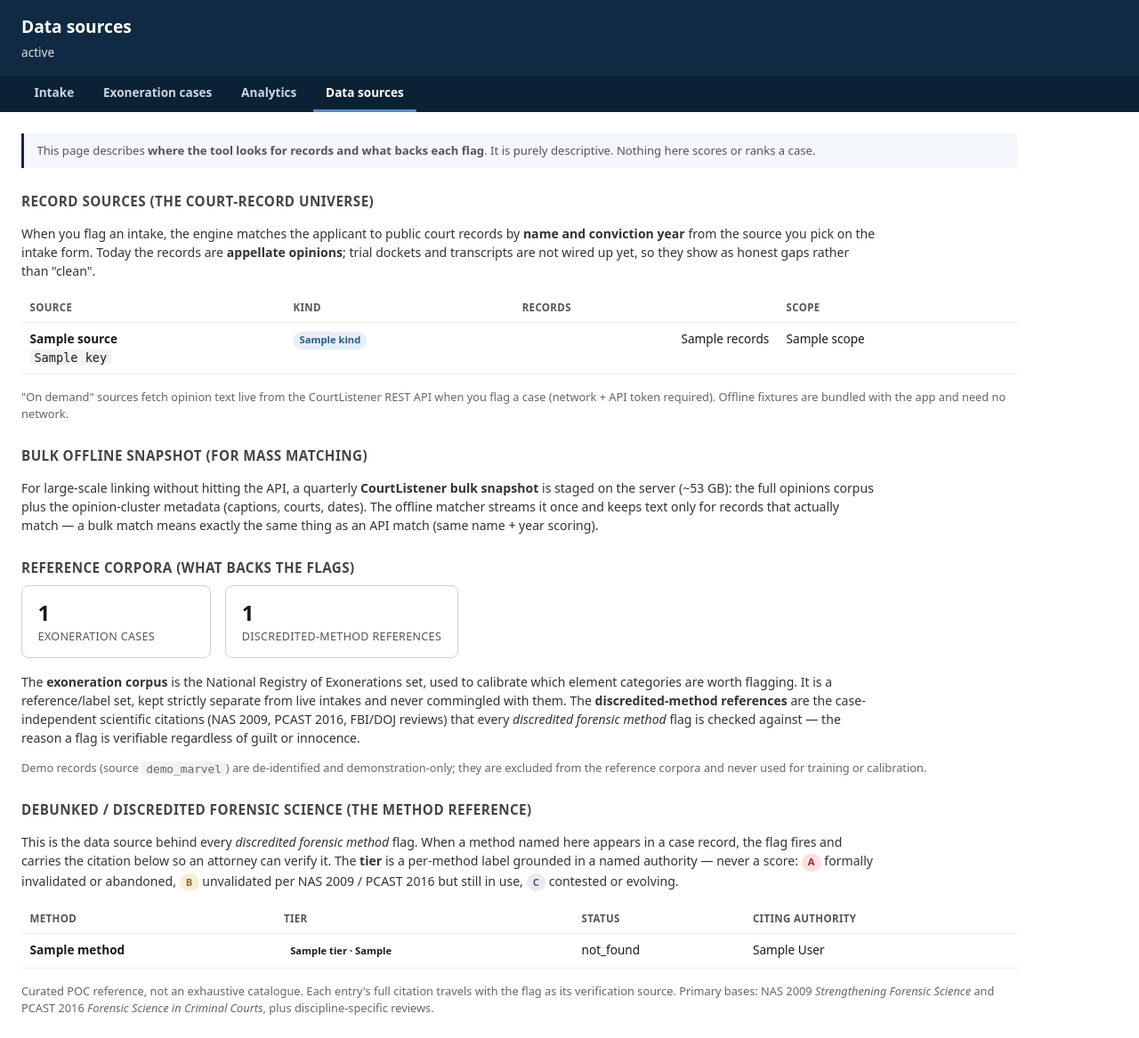
After one commit to xuxoramos/innocence-project-case-scoring, a FastAPI app: template src/risk_engine/ui/templates/data_sources.html in a window 1280 px wide. The commit adds this page. Shown: the whole page at 89% size. Run offline with FastAPI, Linux system fonts and the light colour scheme; the template is opened without the code that fills it: most values are stand-ins (such as "Sample title", 1, 10 or a date in 2020).

Commit message:
Add Data sources UI tab: record sources, exoneration corpus, and debunked-science method reference

```diff
--- a/src/risk_engine/ui/app.py
+++ b/src/risk_engine/ui/app.py
@@ -445,3 +445,96 @@ def analytics(request: Request) -> HTMLResponse:
             "thin_support": THIN_SUPPORT,
         },
     )
+
+
+#: Human descriptions for each registered record source, keyed by jurisdiction.
+#: Kept here (not in the source classes) so the class layer stays free of UI copy.
+_SOURCE_DESCRIPTIONS: dict[str, dict[str, str]] = {
+    "allegheny_pa": {
+        "kind": "Offline fixture",
+        "scope": "Placeholder Allegheny County (Pittsburgh) stubs — a pilot seam, not real "
+        "opinions yet.",
+    },
+    "demo_marvel": {
+        "kind": "Offline fixture",
+        "scope": "De-identified real public opinions used only for demos. Never training or "
+        "label data.",
+    },
+    "appellate_cl": {
+        "kind": "Live API (CourtListener)",
+        "scope": "U.S. appellate opinions, nationwide, fetched on demand from the CourtListener "
+        "REST API.",
+    },
+    "pa_appellate_cl": {
+        "kind": "Live API (CourtListener)",
+        "scope": "Pennsylvania appellate opinions (PA Supreme Court + Superior Court), fetched on "
+        "demand from CourtListener.",
+    },
+}
+
+
+@app.get("/data-sources", response_class=HTMLResponse)
+def data_sources(request: Request) -> HTMLResponse:
+    """Describe the universe of records the engine can draw on (record sources).
+
+    Enumerates the registered acquisition sources with their kind and scope, and
+    reports the size of the offline fixtures and the exoneration reference corpus.
+    Purely descriptive — no case is scored or ranked here (Section 3.1).
+    """
+    from ..forensic import FORENSIC_METHOD_REFERENCE, TIER_MEANING
+
+    rows = []
+    for key in list_sources():
+        try:
+            source = get_source(key)
+        except KeyError:  # pragma: no cover - registry is consistent
+            continue
+        meta = _SOURCE_DESCRIPTIONS.get(key, {"kind": "Record source", "scope": ""})
+        # Only count offline fixtures; live sources are on-demand and need network.
+        if meta["kind"].startswith("Offline"):
+            try:
+                count = str(len(list(source.discover())))
+            except Exception:  # pragma: no cover - offline fixtures don't raise
+                count = "—"
+        else:
+            count = "On demand"
+        rows.append(
+            {
+                "key": key,
+                "label": source.display_name or key,
+                "kind": meta["kind"],
+                "scope": meta["scope"],
+                "records": count,
+            }
+        )
+
+    # The debunked-science data source: the discredited/limited forensic-method
+    # reference each DISCREDITED_FORENSIC_METHOD flag is checked against. Sorted by
+    # tier (A formally invalidated, then B, then C) so the strongest sit on top.
+    forensic_methods = sorted(
+        (
+            {
+                "method": ref.method,
+                "status": ref.status,
+                "tier": ref.tier,
+                "tier_meaning": TIER_MEANING.get(ref.tier, ""),
+                "authority": ref.authority,
+                "source": ref.source,
+            }
+            for ref in FORENSIC_METHOD_REFERENCE
+        ),
+        key=lambda m: (m["tier"], m["method"]),
+    )
+
+    store = CaseStore.load()
+    return templates.TemplateResponse(
+        request,
+        "data_sources.html",
+        {
+            "scope_statement": SCOPE_STATEMENT,
+            "sources": rows,
+            "exoneration_count": len(store),
+            "forensic_method_count": len(FORENSIC_METHOD_REFERENCE),
+            "forensic_methods": forensic_methods,
+        },
+    )
--- a/src/risk_engine/ui/templates/analytics.html
+++ b/src/risk_engine/ui/templates/analytics.html
@@ -52,6 +52,7 @@
     <a href="/">Intake</a>
     <a href="/cases">Exoneration cases</a>
     <a href="/analytics" class="active">Analytics</a>
+    <a href="/data-sources">Data sources</a>
   </nav>
   <main>
     {% if total == 0 %}
--- a/src/risk_engine/ui/templates/case_detail.html
+++ b/src/risk_engine/ui/templates/case_detail.html
@@ -80,6 +80,7 @@
     <a href="/">Intake</a>
     <a href="/cases" class="active">Exoneration cases</a>
     <a href="/analytics">Analytics</a>
+    <a href="/data-sources">Data sources</a>
   </nav>
   <main>
     <a class="back" href="{{ back_url }}">&larr; Back to cases</a>
--- a/src/risk_engine/ui/templates/case_file.html
+++ b/src/risk_engine/ui/templates/case_file.html
@@ -68,6 +68,7 @@
     <a href="/">Intake</a>
     <a href="/cases" class="active">Exoneration cases</a>
     <a href="/analytics">Analytics</a>
+    <a href="/data-sources">Data sources</a>
   </nav>
   <main>
     <a class="back" href="{{ back_url }}">&larr; Back to cases</a>
--- a/src/risk_engine/ui/templates/cases.html
+++ b/src/risk_engine/ui/templates/cases.html
@@ -66,6 +66,7 @@
     <a href="/">Intake</a>
     <a href="/cases" class="active">Exoneration cases</a>
     <a href="/analytics">Analytics</a>
+    <a href="/data-sources">Data sources</a>
   </nav>
   <main>
     {% if submitted %}
--- /dev/null
+++ b/src/risk_engine/ui/templates/data_sources.html
@@ -0,0 +1,154 @@
+<!doctype html>
+<html lang="en">
+<head>
+  <meta charset="utf-8" />
+  <meta name="viewport" content="width=device-width, initial-scale=1" />
+  <title>Data sources &mdash; Intake Flagging POC</title>
+  <style>
+    :root { --line: #d0d0d0; }
+    body { font: 15px/1.5 system-ui, sans-serif; margin: 0; color: #1a1a1a; }
+    header { padding: 1rem 1.5rem; background: #102a43; color: #fff; }
+    header h1 { margin: 0 0 .25rem; font-size: 1.2rem; }
+    header p { margin: 0; font-size: .85rem; opacity: .85; }
+    nav.tabs { display: flex; gap: .25rem; padding: 0 1.5rem; background: #0b2235; }
+    nav.tabs a { color: #cbd6e2; text-decoration: none; font-size: .85rem; font-weight: 600;
+      padding: .55rem .9rem; border-bottom: 3px solid transparent; }
+    nav.tabs a:hover { color: #fff; }
+    nav.tabs a.active { color: #fff; border-bottom-color: #4a90d9; }
+    main { padding: 1.5rem; max-width: 70rem; }
+    .provenance { font-size: .82rem; color: #555; background: #f4f7fb; border-left: 3px solid #102a43;
+      padding: .6rem .9rem; border-radius: 0 6px 6px 0; margin: 0 0 1.2rem; }
+    h2 { font-size: .95rem; text-transform: uppercase; letter-spacing: .03em; color: #444;
+      margin: 1.6rem 0 .5rem; }
+    table { width: 100%; border-collapse: collapse; font-size: .85rem; margin: 0 0 1rem; }
+    th, td { text-align: left; padding: .5rem .6rem; border-bottom: 1px solid #eee; vertical-align: top; }
+    th { font-size: .72rem; text-transform: uppercase; letter-spacing: .03em; color: #555; }
+    .tag { display: inline-block; font-size: .7rem; font-weight: 700; padding: .1rem .45rem;
+      border-radius: 10px; white-space: nowrap; }
+    .tag.offline { background: #e6f0e6; color: #2f6f2f; }
+    .tag.live { background: #e6eef7; color: #2a5a8f; }
+    .tag.tierA { background: #f6e0e0; color: #9a2b2b; }
+    .tag.tierB { background: #f6efd8; color: #8a6d1a; }
+    .tag.tierC { background: #e9e9ef; color: #55556a; }
+    td.num { text-align: right; font-variant-numeric: tabular-nums; white-space: nowrap; }
+    .cards { display: flex; gap: 1rem; flex-wrap: wrap; margin: .3rem 0 1rem; }
+    .card { border: 1px solid var(--line); border-radius: 8px; padding: .8rem 1.1rem; min-width: 11rem; }
+    .card .n { font-size: 1.5rem; font-weight: 700; }
+    .card .l { font-size: .78rem; color: #555; text-transform: uppercase; letter-spacing: .03em; }
+    p.body { font-size: .88rem; color: #333; max-width: 60rem; }
+    code { background: #f2f2f2; padding: .05rem .3rem; border-radius: 3px; }
+    .note { font-size: .8rem; color: #666; margin: .4rem 0 0; }
+  </style>
+</head>
+<body>
+  <header>
+    <h1>Data sources</h1>
+    <p>{{ scope_statement }}</p>
+  </header>
+  <nav class="tabs">
+    <a href="/">Intake</a>
+    <a href="/cases">Exoneration cases</a>
+    <a href="/analytics">Analytics</a>
+    <a href="/data-sources" class="active">Data sources</a>
+  </nav>
+  <main>
+    <p class="provenance">
+      This page describes <strong>where the tool looks for records and what backs each flag</strong>.
+      It is purely descriptive. Nothing here scores or ranks a case.
+    </p>
+
+    <h2>Record sources (the court-record universe)</h2>
+    <p class="body">
+      When you flag an intake, the engine matches the applicant to public court records by
+      <strong>name and conviction year</strong> from the source you pick on the intake form.
+      Today the records are <strong>appellate opinions</strong>; trial dockets and transcripts are
+      not wired up yet, so they show as honest gaps rather than "clean".
+    </p>
+    <table>
+      <thead>
+        <tr><th>Source</th><th>Kind</th><th>Records</th><th>Scope</th></tr>
+      </thead>
+      <tbody>
+        {% for s in sources %}
+        <tr>
+          <td><strong>{{ s.label }}</strong><br><code>{{ s.key }}</code></td>
+          <td>
+            {% if s.kind.startswith("Offline") %}<span class="tag offline">{{ s.kind }}</span>
+            {% else %}<span class="tag live">{{ s.kind }}</span>{% endif %}
+          </td>
+          <td class="num">{{ s.records }}</td>
+          <td>{{ s.scope }}</td>
+        </tr>
+        {% endfor %}
+      </tbody>
+    </table>
+    <p class="note">
+      "On demand" sources fetch opinion text live from the CourtListener REST API when you flag a
+      case (network + API token required). Offline fixtures are bundled with the app and need no
+      network.
+    </p>
+
+    <h2>Bulk offline snapshot (for mass matching)</h2>
+    <p class="body">
+      For large-scale linking without hitting the API, a quarterly <strong>CourtListener bulk
+      snapshot</strong> is staged on the server (~53&nbsp;GB): the full opinions corpus plus the
+      opinion-cluster metadata (captions, courts, dates). The offline matcher streams it once and
+      keeps text only for records that actually match &mdash; a bulk match means exactly the same
+      thing as an API match (same name + year scoring).
+    </p>
+
+    <h2>Reference corpora (what backs the flags)</h2>
+    <div class="cards">
+      <div class="card"><div class="n">{{ exoneration_count }}</div>
+        <div class="l">Exoneration cases</div></div>
+      <div class="card"><div class="n">{{ forensic_method_count }}</div>
+        <div class="l">Discredited-method references</div></div>
+    </div>
+    <p class="body">
+      The <strong>exoneration corpus</strong> is the National Registry of Exonerations set, used to
+      calibrate which element categories are worth flagging. It is a reference/label set, kept
+      strictly separate from live intakes and never commingled with them.
+      The <strong>discredited-method references</strong> are the case-independent scientific
+      citations (NAS&nbsp;2009, PCAST&nbsp;2016, FBI/DOJ reviews) that every
+      <em>discredited forensic method</em> flag is checked against &mdash; the reason a flag is
+      verifiable regardless of guilt or innocence.
+    </p>
+    <p class="note">
+      Demo records (source <code>demo_marvel</code>) are de-identified and demonstration-only; they
+      are excluded from the reference corpora and never used for training or calibration.
+    </p>
+
+    <h2>Debunked / discredited forensic science (the method reference)</h2>
+    <p class="body">
+      This is the data source behind every <em>discredited forensic method</em> flag. When a method
+      named here appears in a case record, the flag fires and carries the citation below so an
+      attorney can verify it. The <strong>tier</strong> is a per-method label grounded in a named
+      authority &mdash; never a score:
+      <span class="tag tierA">A</span> formally invalidated or abandoned,
+      <span class="tag tierB">B</span> unvalidated per NAS&nbsp;2009 / PCAST&nbsp;2016 but still in
+      use, <span class="tag tierC">C</span> contested or evolving.
+    </p>
+    <table>
+      <thead>
+        <tr><th>Method</th><th>Tier</th><th>Status</th><th>Citing authority</th></tr>
+      </thead>
+      <tbody>
+        {% for m in forensic_methods %}
+        <tr>
+          <td><strong>{{ m.method }}</strong></td>
+          <td><span class="tag tier{{ m.tier }}" title="{{ m.tier_meaning }}">{{ m.tier }} &middot; {{ m.tier_meaning }}</span></td>
+          <td>{{ m.status }}</td>
+          <td>{{ m.authority }}</td>
+        </tr>
+        {% endfor %}
+      </tbody>
+    </table>
+    <p class="note">
+      Curated POC reference, not an exhaustive catalogue. Each entry's full citation travels with
+      the flag as its verification source. Primary bases: NAS&nbsp;2009
+      <em>Strengthening Forensic Science</em> and PCAST&nbsp;2016
+      <em>Forensic Science in Criminal Courts</em>, plus discipline-specific reviews.
+    </p>
+  </main>
+</body>
+</html>
--- a/src/risk_engine/ui/templates/index.html
+++ b/src/risk_engine/ui/templates/index.html
@@ -50,6 +50,7 @@
     <a href="/" class="active">Intake</a>
     <a href="/cases">Exoneration cases</a>
     <a href="/analytics">Analytics</a>
+    <a href="/data-sources">Data sources</a>
   </nav>
   <section class="upload">
     <form action="/intake/upload" method="post" enctype="multipart/form-data">
```
Also changed, not shown: docs/demo-script.md (+7 -0 lines), 2 other files.
